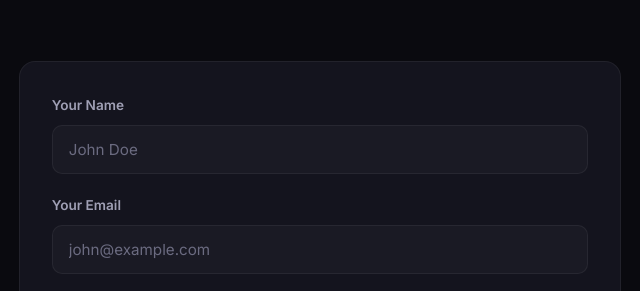
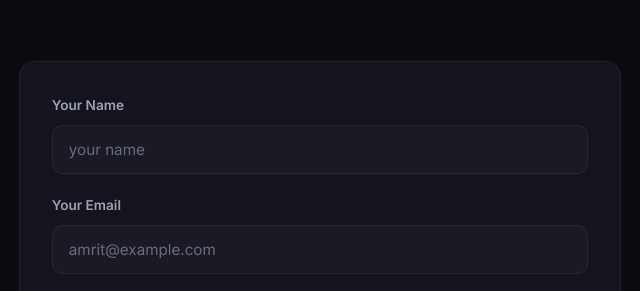
Before and after one commit to amritupadhyay45/portfolio, a plain HTML site: page index.html in a window 1280 px wide. Shown: the part 7267-7558 px from the top of the page, 595-1235 px from the left. Drawn offline with Linux system fonts and the light colour scheme.

Commit message:
text in contact form inputs

```diff
--- a/index.html
+++ b/index.html
@@ -725,11 +725,11 @@
                 <form class="contact-form reveal-right" id="contactForm" action="https://formspree.io/f/your-form-id" method="POST">
                     <div class="form-group">
                         <label for="name">Your Name</label>
-                        <input type="text" id="name" name="name" required placeholder="John Doe" autocomplete="name">
+                        <input type="text" id="name" name="name" required placeholder="your name " autocomplete="name">
                     </div>
                     <div class="form-group">
                         <label for="email">Your Email</label>
-                        <input type="email" id="email" name="email" required placeholder="john@example.com" autocomplete="email">
+                        <input type="email" id="email" name="email" required placeholder="amrit@example.com" autocomplete="email">
                     </div>
                     <div class="form-group">
                         <label for="subject">Subject</label>
```
